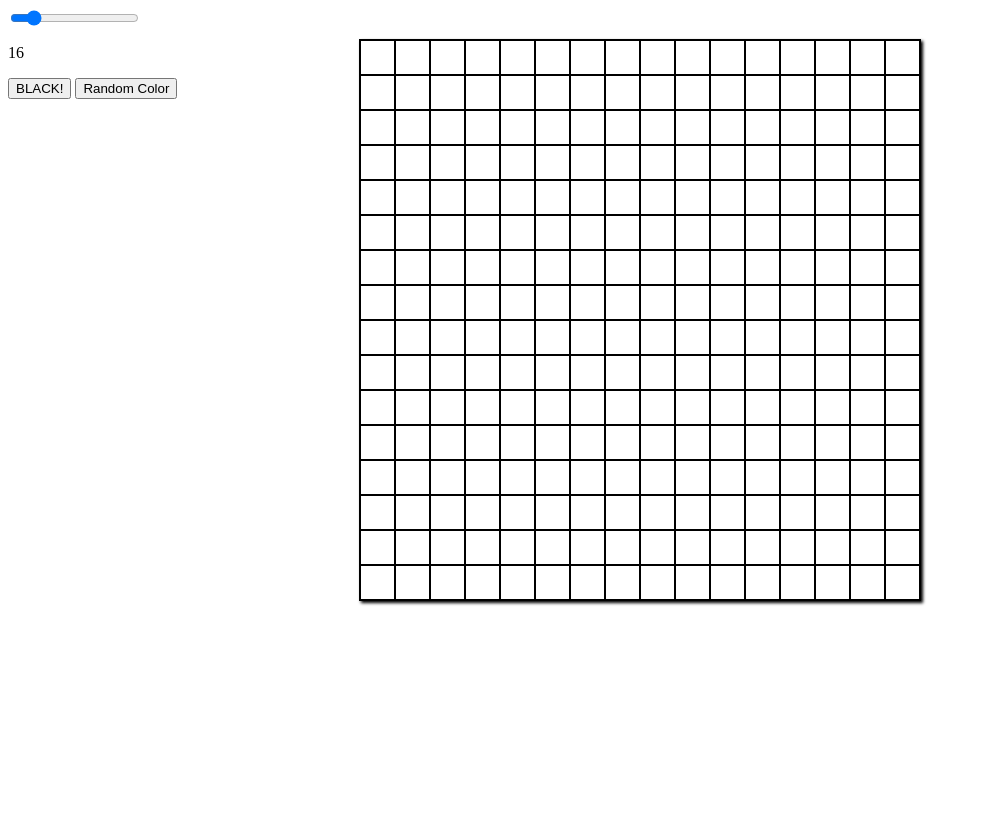
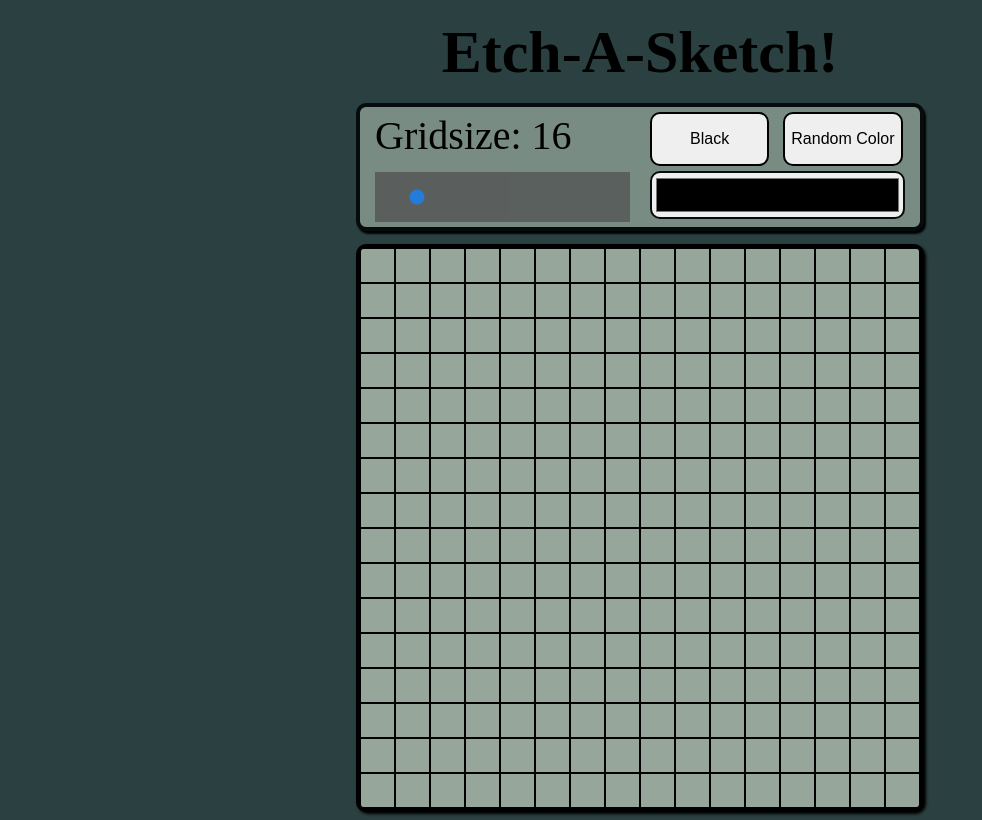
Before and after one commit to McSpencer076/Etch-A-Sketch, a plain HTML site: page index.html in a window 1280 px wide. Both pictures are taken after a click on the button "Random Color". Shown: the whole page, without its empty margins (0-982 px from the left). Drawn offline with Linux system fonts and the light colour scheme.

Commit message:
Added colorpicker. Set basic lay-out.

```diff
--- a/functions.js
+++ b/functions.js
@@ -1,74 +1,87 @@
-const container = document.querySelector('#container');
+const sketchGrid = document.querySelector('#sketchGrid');
 const gridButton = document.querySelector("#changeGrid");
-const slider = document.querySelector('#slider')
-const randomColorBtn = document.querySelector("#randomColorBtn");
+const slider = document.querySelector('#slider');
+const randomColorBtn = document.querySelector("#randomColorBtn")
+const colorPicker = document.querySelector("#colorPicker")
 
-let screenVal = document.querySelector('.value');
+let screenVal = document.querySelector('#gridValue');
 let val = document.getElementById('slider').value;
-let randomColor = randomColorValue();
-let grid = createGrid();
+screenVal.textContent = "Gridsize: " + val;
 
-screenVal.textContent = val;
-
-function createGrid(){
+function createGrid() {
     resetGrid();
+    let screenVal = document.querySelector('#gridValue');
     let val = document.getElementById('slider').value;
-    screenVal.textContent = val;
-    container.setAttribute("style", `grid-template-columns: repeat(${val}, 2fr); grid-template-rows: repeat(${val}, 2fr);`)
-    for (i=1; i<= val*val; i++){
+    sketchGrid.setAttribute("style", `grid-template-columns: repeat(${val}, 2fr); grid-template-rows: repeat(${val}, 2fr);`)
+    for (i = 1; i <= val * val; i++) {
         const divGrid = document.createElement("div");
         divGrid.classList.add("divGrid");
         divGrid.id = "divGrid";
-            container.appendChild(divGrid);
-            divGrid.addEventListener("mouseover", function(divGrid){
+        sketchGrid.appendChild(divGrid);
+        divGrid.addEventListener("mouseover", function (divGrid) {
             divGrid.target.style.backgroundColor = "black";
         })
     }
 }
+function setBlackColor() {
+    const divGrid = document.querySelectorAll("div.divGrid");
+    divGrid.forEach(divGrid => {
+        divGrid.addEventListener("mouseover", function (divGrid) {
+            divGrid.target.style.backgroundColor = "black";
+        })
+    })
+}
 
-function createGridRandomColor(){
-    resetGrid();
-    let val = document.getElementById('slider').value;
-    screenVal.textContent = val;
-    container.setAttribute("style", `grid-template-columns: repeat(${val}, 2fr); grid-template-rows: repeat(${val}, 2fr);`)
-    for (i=1; i<= val*val; i++){
-            const divGrid = document.createElement("div");
-            divGrid.classList.add("divGrid");
-            divGrid.id = "divGrid";
-            container.appendChild(divGrid);
-            divGrid.addEventListener("mouseover", function(divGrid){
+function setRandomColor() {
+    const divGrid = document.querySelectorAll("div.divGrid");
+    divGrid.forEach(divGrid => {
+        divGrid.addEventListener("mouseover", function(divGrid) {
             divGrid.target.style.backgroundColor = randomColorValue();
         })
-    }
+    })
 }
 
-function resetGrid(){
+function gridColorPicker(){
+    const divGrid = document.querySelectorAll("div.divGrid");
+    divGrid.forEach(divGrid => {
+        divGrid.addEventListener("mouseover", function(divGrid) {
+            divGrid.target.style.backgroundColor = hexToRGB();
+        })
+    })
+}
+
+function resetGrid() {
     const resetGrid = document.querySelectorAll(".divGrid")
     resetGrid.forEach(divGrid => {
         divGrid.remove();
     });
 }
 
-function randomColorValue(){
-    function randomInteger(max){
-        return Math.floor(Math.random()*(max + 1));
+function randomColorValue() {
+    function randomInteger(max) {
+        return Math.floor(Math.random() * (max + 1));
     }
     let r = randomInteger(255);
     let g = randomInteger(255);
     let b = randomInteger(255);
-    let colorValues = "rgb(" + r + ', ' + g + ', ' + b + ")"
-    return colorValues
+    let colorValue = `rgb(${r},${g},${b})`;
+    return colorValue
 }
 
-container.classList.add("container");
+function hexToRGB(){
+    let colorHEX = document.getElementById("colorPicker").value;
+        let r = parseInt(colorHEX.substring(1, 3), 16);
+        let g = parseInt(colorHEX.substring(3, 5), 16);
+        let b = parseInt(colorHEX.substring(5, 7), 16);
+    let colorRGB = `rgb(${r},${g},${b})`
+    return colorRGB;
+}
 
-gridButton.addEventListener("click", createGrid);
-randomColorBtn.addEventListener("click", createGridRandomColor);
+sketchGrid.classList.add("sketchGrid");
 
-slider.addEventListener("input", function(){
-    resetGrid();
-    let val = document.getElementById('slider').value;
-    screenVal.textContent = val;
-})
+slider.addEventListener("input", createGrid)
+gridButton.addEventListener("click", setBlackColor);
+randomColorBtn.addEventListener("click", setRandomColor);
+colorPicker.addEventListener("change", gridColorPicker);
 
 createGrid();
--- a/index.html
+++ b/index.html
@@ -1,21 +1,31 @@
 <html>
+
 <head>
     <link rel="stylesheet" href="stylesheet.css">
     <title> Etch-A-Sketch </title>
 </head>
+
 <body>
     <script src="functions.js" defer></script>
-            <div id="container"></div>
-            <div id="buttonSliderDiv" class="buttonSliderDiv">
+    <div class="header">
+        <h1>Etch-A-Sketch!</h1>
+    </div>
+    <div class="container" id="sliderButtons">
         <div class="sliderContainer">
+            <p class="value" id="gridValue"></p>
             <input type="range" min="2" max="100" value="16" id="slider">
-                    <p class="value">16</p>
         </div>
         <div class="buttonContainer">
-                    <button id="changeGrid" class="gridButton">BLACK!</button>
-                    <button id="randomColorBtn" class="randomColorBtn">Random Color</button>
+            <button id="changeGrid" class="button">Black</button>
+            <button id="randomColorBtn" class="button">Random Color</button>
+            <div>
+                <input type="color" id="colorPicker">
             </div>
         </div>
+    </div>
+    <div id="sketchGrid">
+    </div>
+
 </body>
 
 </html>
--- a/stylesheet.css
+++ b/stylesheet.css
@@ -1,31 +1,111 @@
-p.value{
-    color: black;
-    font-size: medium;
-
-}
-.containerParent{
-    position: relative;
+body {
+    display: flex;
+    justify-content: center;
+    align-items: center;
+    flex-direction: column;
+    gap: 10px 10px;
+    background-color: #2B4040;
 }
 
-.container {
-    border: 1px solid black;
-    box-shadow: 2px 2px 3px 0px #000000;
+.container#sliderButtons {
+    width: 560px;
+    background-color: #798C83;
+    border-radius: 10px;
+    border: 4px solid #060C0D;
+    box-shadow: 2px 3px 2px 0px black;
+    display: flex;
+    justify-content: center;
+    align-items: center;
+    flex-direction: row;
+    gap: 10px 10px;
+    margin-bottom: -2px;
+}
+
+.sketchGrid {
+    border: 4px solid black;
+    border-radius: 10px;
+    background-color: #97A69B;
+    box-shadow: 2px 2px 3px 0px black;
+    margin-top: 5px;
     width: 560px;
     height: 560px;
     display: grid;
-    position: absolute;
-    top: 40%;
-    left: 50%;
-    transform: translate(-50%, -50%);
-    }
+}
 
-.divGrid{
+.divGrid {
     border: 0.5px solid black;
 }
 
-.divGridHover{
-    border: 1px solid black;
+.button {
+    border-radius: 10px;
+    border: 2px solid black;
+    margin: 5px;
+    font-size: 16;
+    width: 45%;
+    height: 45%;
+    transition: transform .2s;
 }
 
-.gridButton{
+.button:hover{
+    transform: scale(1.05);
 }
+
+.buttonContainer {
+    width: 265px;
+    height: 120px;
+    vertical-align: middle;
+}
+
+#colorPicker {
+    border: 2px solid #060C0D;
+    width: 255px;
+    height: 40%;
+    margin: 5px;
+    margin-top: 0px;
+    border-radius: 10px;
+    transition: transform .2s;
+}
+
+#colorpicker:hover{
+    transform: scale(1.05);
+}
+
+.sliderContainer {
+    width: 265px;
+    height: 120px;
+    text-align: start;
+}
+
+#slider {
+    appearance: none;
+    width: 255px;
+    height: 50px;
+    margin: 5px;
+    background: #4e4d4d;
+    opacity: 0.7;
+    transition: opacity .2s;
+}
+
+#slider:hover {
+    opacity: 1;
+}
+
+p.value {
+    margin: 5px;
+    font-size: 40;
+    width: 245px;
+    height: 50px;
+    margin: 5px;
+}
+
+div.header{
+    height: 100px;
+    text-align: center;
+    margin-top: -30px;
+    margin-bottom: 15px;
+    vertical-align: top;
+}
+
+h1{
+    font-size: 60;
+}
```
Lines whose indentation alone changed are shown as unchanged.
